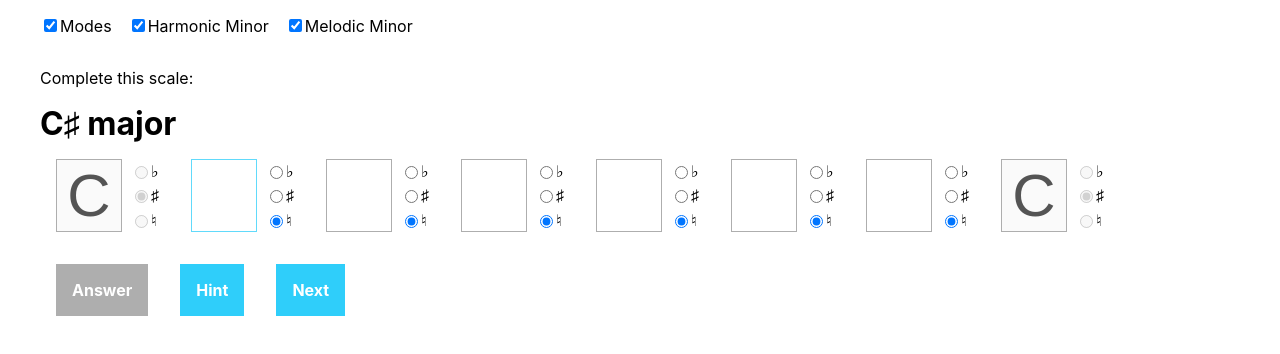
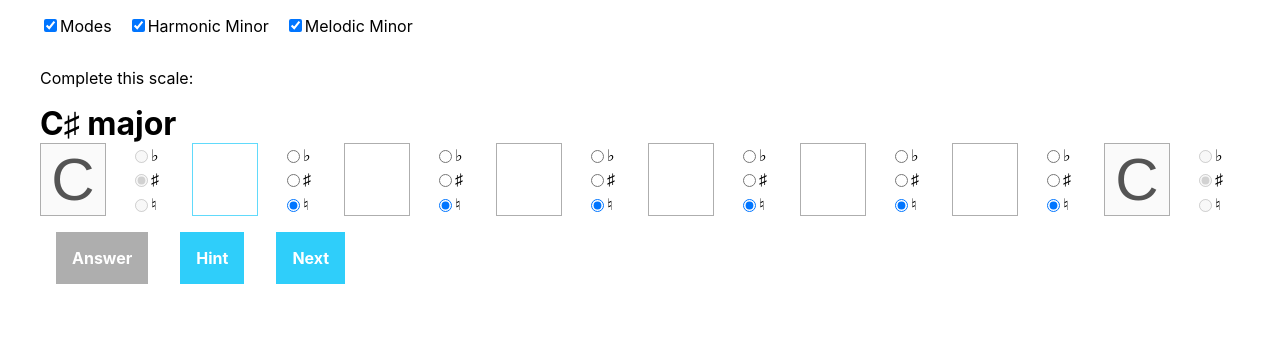
Before and after one commit to visusnet/scale-trainer, a React (Create React App) app: page / in a window 1280 px wide. Shown: the top 354 px of the page. Built offline with nearby package versions, Linux system fonts and the light colour scheme.

Commit message:
Added styles for hints.

```diff
--- a/src/ScaleQuestion.scss
+++ b/src/ScaleQuestion.scss
@@ -4,12 +4,29 @@
     font: $font;
 
     &__notes {
-        display: flex;
+        display: grid;
+        column-gap: 1em;
     }
 
     &__note {
-        display: flex;
-        margin: 1em;
+        display: grid;
+        grid-row: 1;
+        grid-column: span 2;
+        grid-template-columns: 1fr 1fr;
+        column-gap: 1em;
+    }
+
+    :not(.scaleQuestion__intervalHint) + .scaleQuestion__intervalHint {
+        grid-column: 2 / span 2;
+    }
+
+    &__intervalHint {
+        grid-row: 2;
+        text-align: center;
+        grid-column: span 2;
+        border-left: 1px solid black;
+        border-right: 1px solid black;
+        border-bottom: 1px solid black;
     }
 
     &__pitch {
```
